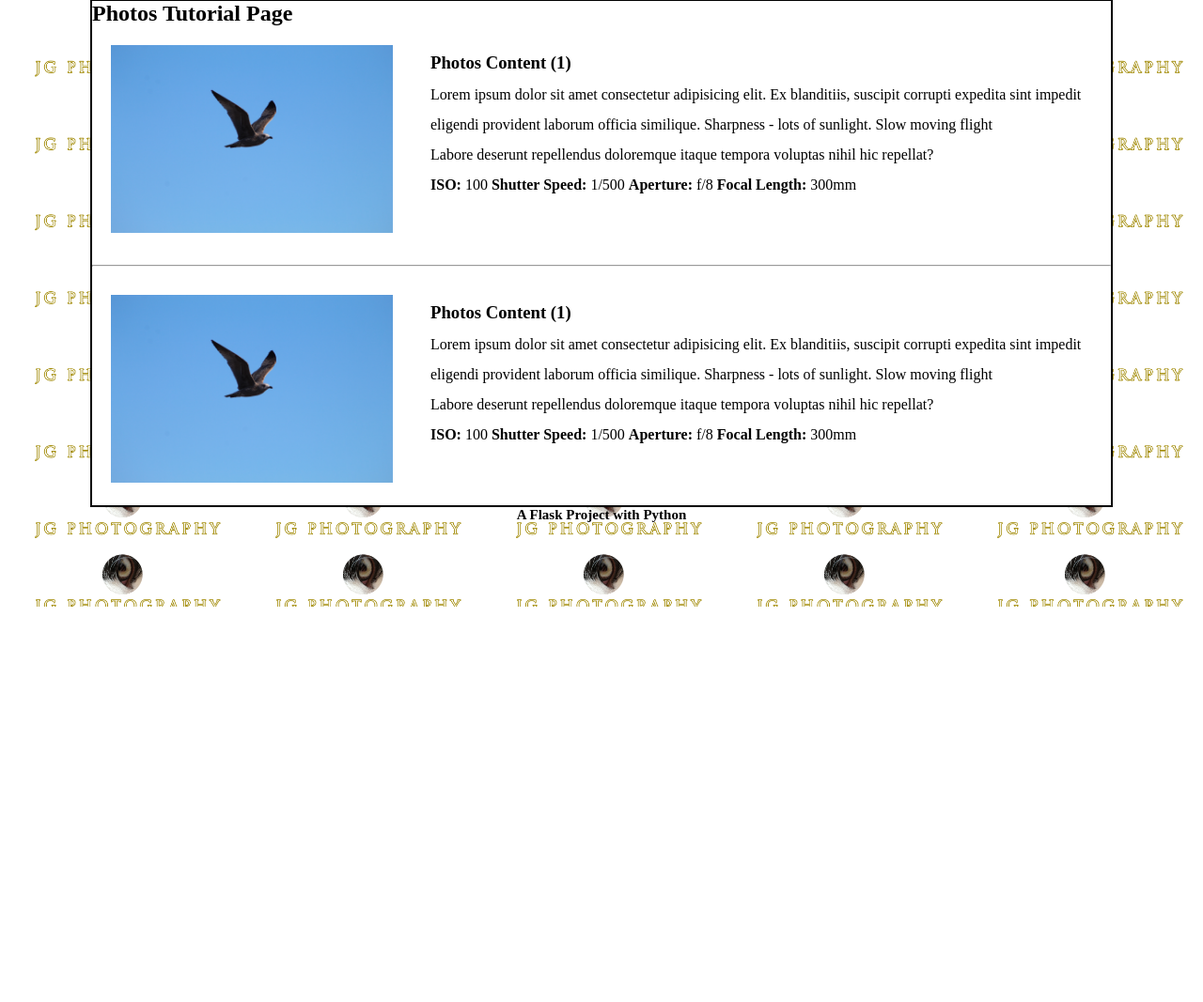
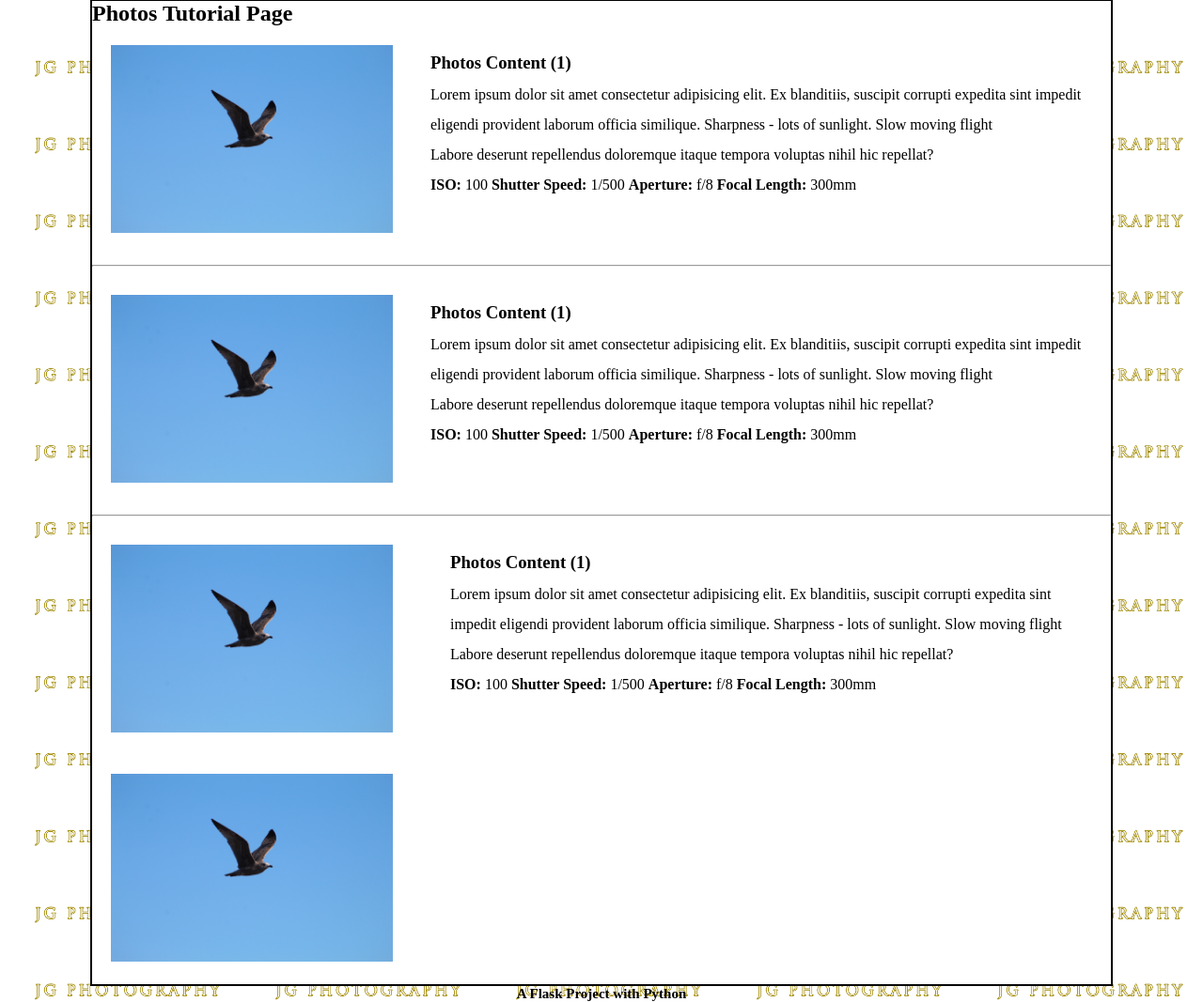
Before and after one commit to jg-digital-media/jgdm_flask_project, a Flask app: page /tutorial in a window 1280 px wide. Shown: the part 154-1221 px from the top of the page at 94% size. Before the commit the page ends 800 px from the top, so only its background shows below. Run offline with Flask 2, Linux system fonts and the light colour scheme; some web fonts are replaced.

Commit message:
content update photo data and images

```diff
--- a/templates/index.html
+++ b/templates/index.html
@@ -12,7 +12,7 @@
 
 {% endblock %}
 
-{% block header %} Index | {{ super() }}  <span>index.html template </span> {% endblock %}</title>
+{% block header %} Home {% endblock %}</title>
 
 
 {% block content %}
--- a/templates/photos.html
+++ b/templates/photos.html
@@ -19,7 +19,7 @@
 
 <section class="container">
 
-    <article>
+    <article class="photo_content_container">
 
         <h2> Photos List </h2>
 
--- a/templates/tutorial.html
+++ b/templates/tutorial.html
@@ -39,10 +39,14 @@
 
             <p>Labore deserunt repellendus doloremque itaque tempora voluptas nihil hic repellat? </p>
 
+            <div class="meta-data">
+
                 <span><strong>ISO: </strong> 100 </span>
                 <span><strong>Shutter Speed: </strong> 1/500 </span>
                 <span><strong>Aperture: </strong>f/8 </span>
                 <span><strong>Focal Length: </strong> 300mm </span>
+
+            </div>
 
         </div>
 
@@ -67,10 +71,48 @@
 
             <p>Labore deserunt repellendus doloremque itaque tempora voluptas nihil hic repellat? </p>
 
+            <div class="meta-data">
+
                 <span><strong>ISO: </strong> 100 </span>
                 <span><strong>Shutter Speed: </strong> 1/500 </span>
                 <span><strong>Aperture: </strong>f/8 </span>
                 <span><strong>Focal Length: </strong> 300mm </span>
+
+            </div>
+
+        </div>
+
+    </article>
+
+    <hr />
+
+    <!-- new tutorial container - double image -->
+    <article class="tutorial_container">
+
+        <div class="image_container">
+
+            <img src="../static/img/photos/IMG_4755.JPG" alt="" title="" class="photo" />
+
+            <img src="../static/img/photos/IMG_4755.JPG" alt="" title="" class="photo" />
+
+        </div>
+
+        <div class="photo_details">
+
+            <h3>Photos Content (1)</h3>
+
+            <p>Lorem ipsum dolor sit amet consectetur adipisicing elit. Ex blanditiis, suscipit corrupti expedita sint impedit eligendi provident laborum officia similique. Sharpness - lots of sunlight. Slow moving flight</p>
+
+            <p>Labore deserunt repellendus doloremque itaque tempora voluptas nihil hic repellat? </p>
+
+            <div class="meta-data">
+
+                <span><strong>ISO: </strong> 100 </span>
+                <span><strong>Shutter Speed: </strong> 1/500 </span>
+                <span><strong>Aperture: </strong>f/8 </span>
+                <span><strong>Focal Length: </strong> 300mm </span>
+
+            </div>
 
         </div>
 
```
Lines whose indentation alone changed are shown as unchanged.
